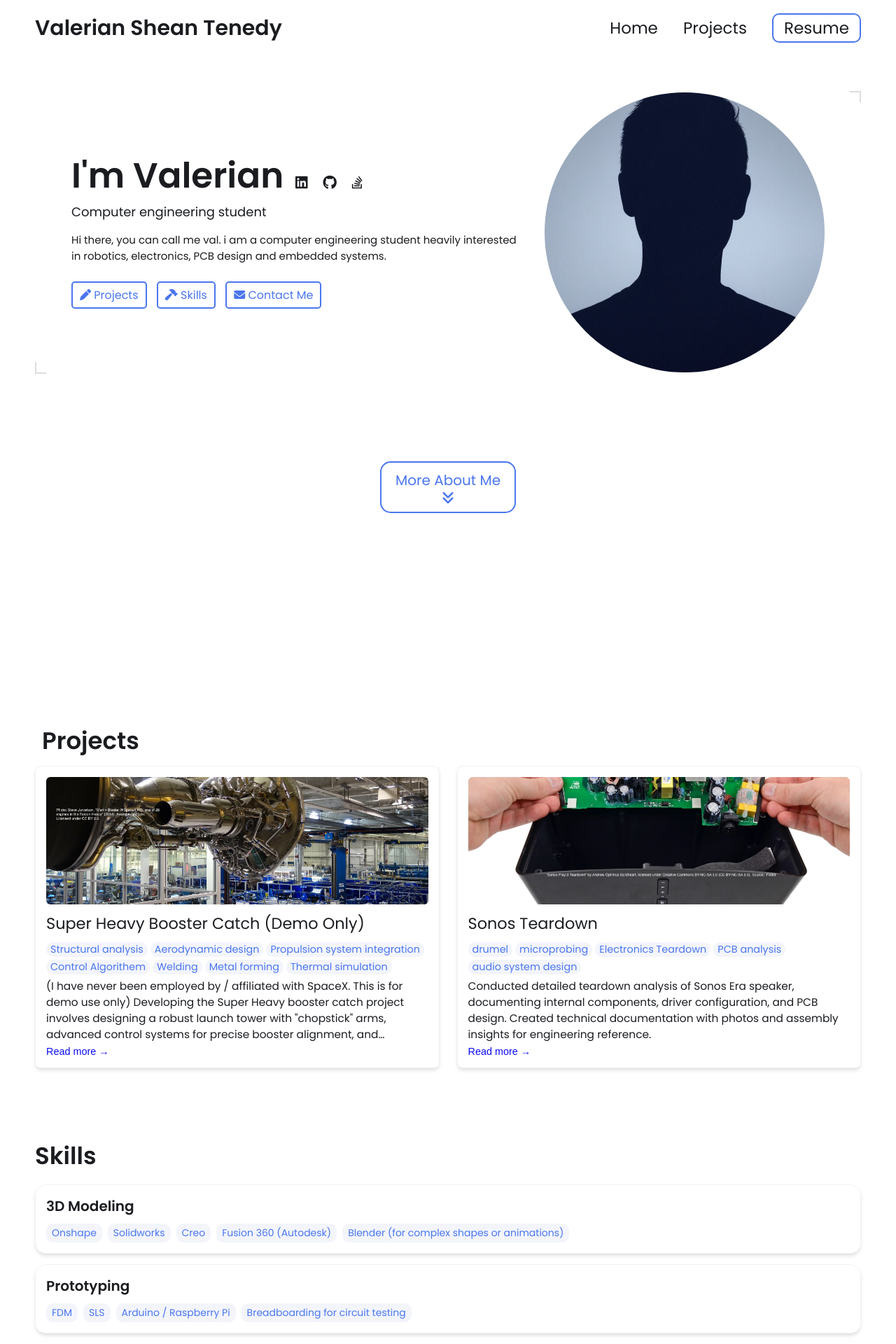
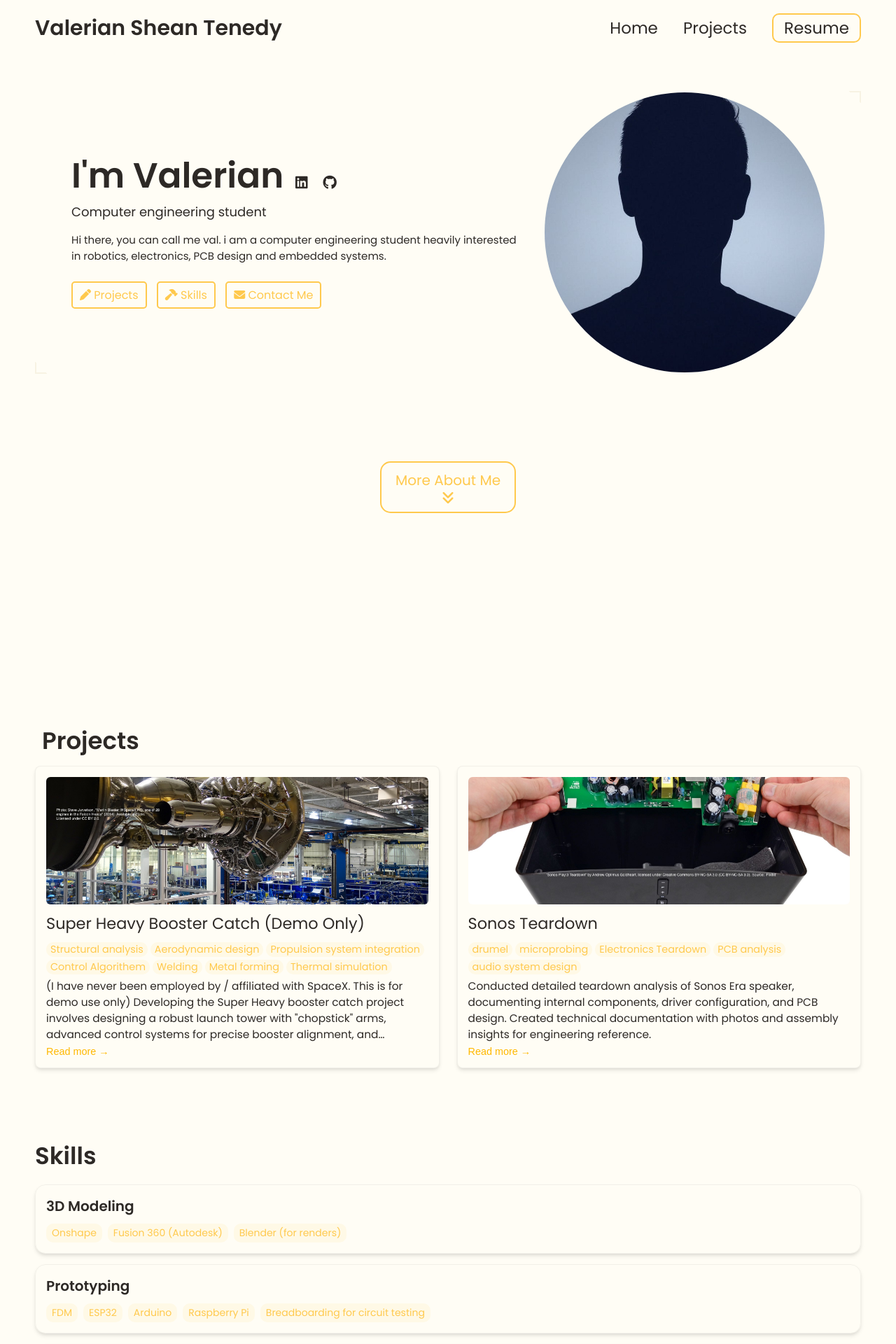
Before and after one commit to valerian736/valerian736.github.io, a Jekyll site: the page built from index.html, in a window 1280 px wide. Shown: the top 1920 px of the page at 70% size. Built offline with Jekyll 4.4.1, drawn with Linux system fonts in a browser that asks for light colours.

Commit message:
added more stuff

```diff
--- a/_config.yml
+++ b/_config.yml
@@ -31,7 +31,7 @@ resume-url: https://drive.google.com/file/d/13Z3duVzh-gguPU5r03oJVEE6rV9rd3DS/vi
 external-links:    # input only your own url slug. The icons with missing entries will not appear.
   linkedin: /valerian-tenedy-652b0322b    # https://www.linkedin.com/in/{your url slug}
   github: valerian736    # https://github.com/{your url slug}
-  stackoverflow: test      # https://stackoverflow.com/users/{your url slug}
+  stackoverflow:   # https://stackoverflow.com/users/{your url slug}
   medium:            # https://medium.com/@{your url slug}
   x-twitter:   # https://x.com/{your url slug}
   threads:            # https://threads.net/@{your url slug}
@@ -46,15 +46,14 @@ skills:
   - category: 3D Modeling
     tools:
     - Onshape
-    - Solidworks
-    - Creo
     - Fusion 360 (Autodesk)
-    - Blender (for complex shapes or animations)
+    - Blender (for renders)
   - category: Prototyping
     tools:
     - FDM
-    - SLS
-    - Arduino / Raspberry Pi
+    - ESP32
+    - Arduino
+    - Raspberry Pi
     - Breadboarding for circuit testing
   - category: PCB Design
     tools:
@@ -71,18 +70,24 @@ skills:
 
 
 # Contact Form Setup. Setup an account and copy over the key. When someone fills out the form, it will be received in your email.
-formspree-key:   https://formspree.io/f/{8-digit key}
+formspree-key:   https://formspree.io/f/xwpngedq
 
 
 
 # Active theme (Updatethis to switch themes). Make sure to keep the indentation the samne.
 colors: # this is the basic theme
-  text: "#1a1c20"
-  border: "#ddd"
-  link: "#4a76ee"
-  highlight: "#0c0cf2"
-  background: "#ffffff"
-  light_background: "#f3f5fb"
+  # text: "#1a1c20"
+  # border: "#ddd"
+  # link: "#4a76ee"
+  # highlight: "#0c0cf2"
+  # background: "#ffffff"
+  # light_background: "#f3f5fb"
+  text: "#2d2926"
+  border: "#f7f3e3"
+  link: "#ffc94d"
+  highlight: "#ffb800"
+  background: "#fffdf5"
+  light_background: "#fff9e6"
 
 # A few examples.
 basic theme:
```
